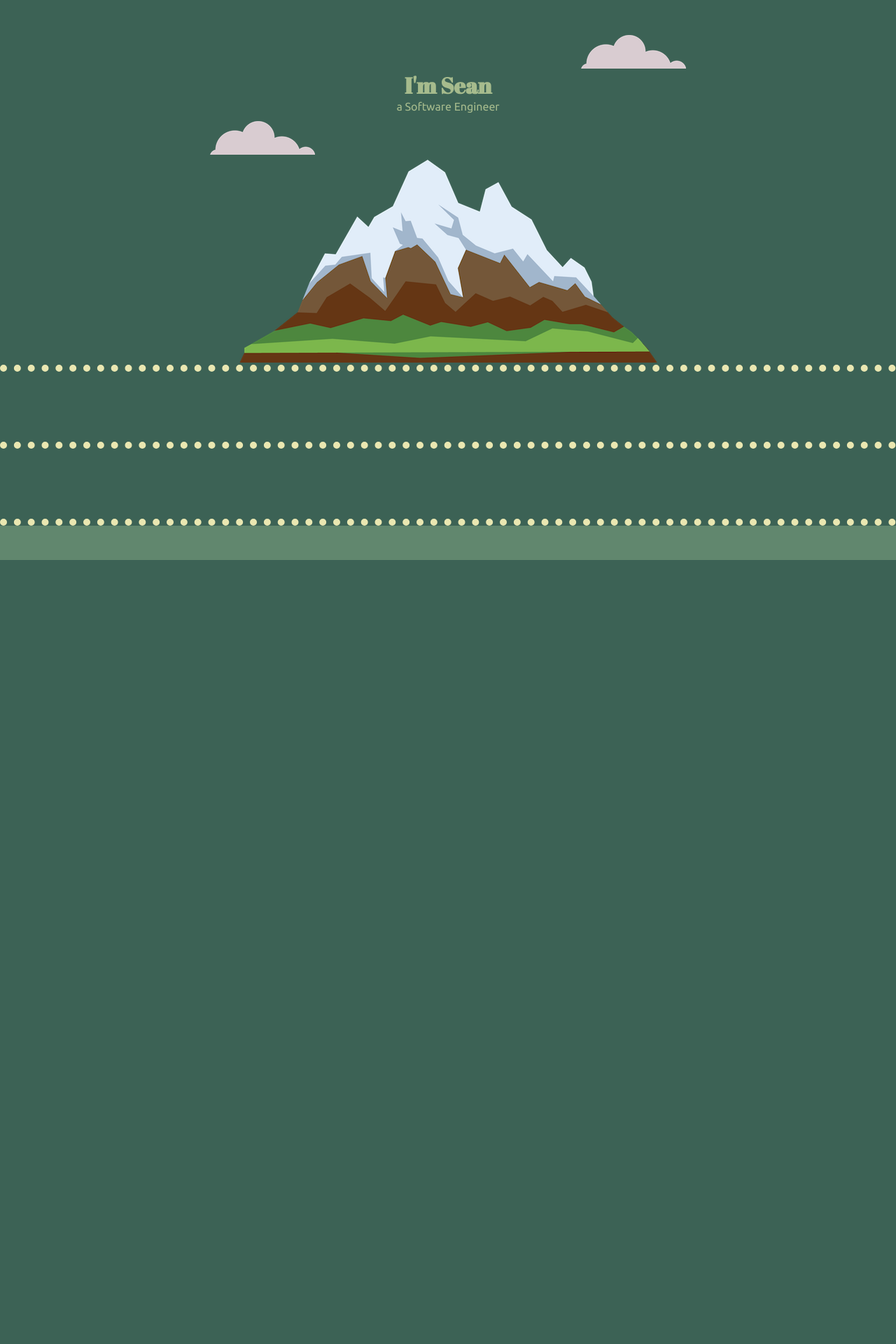
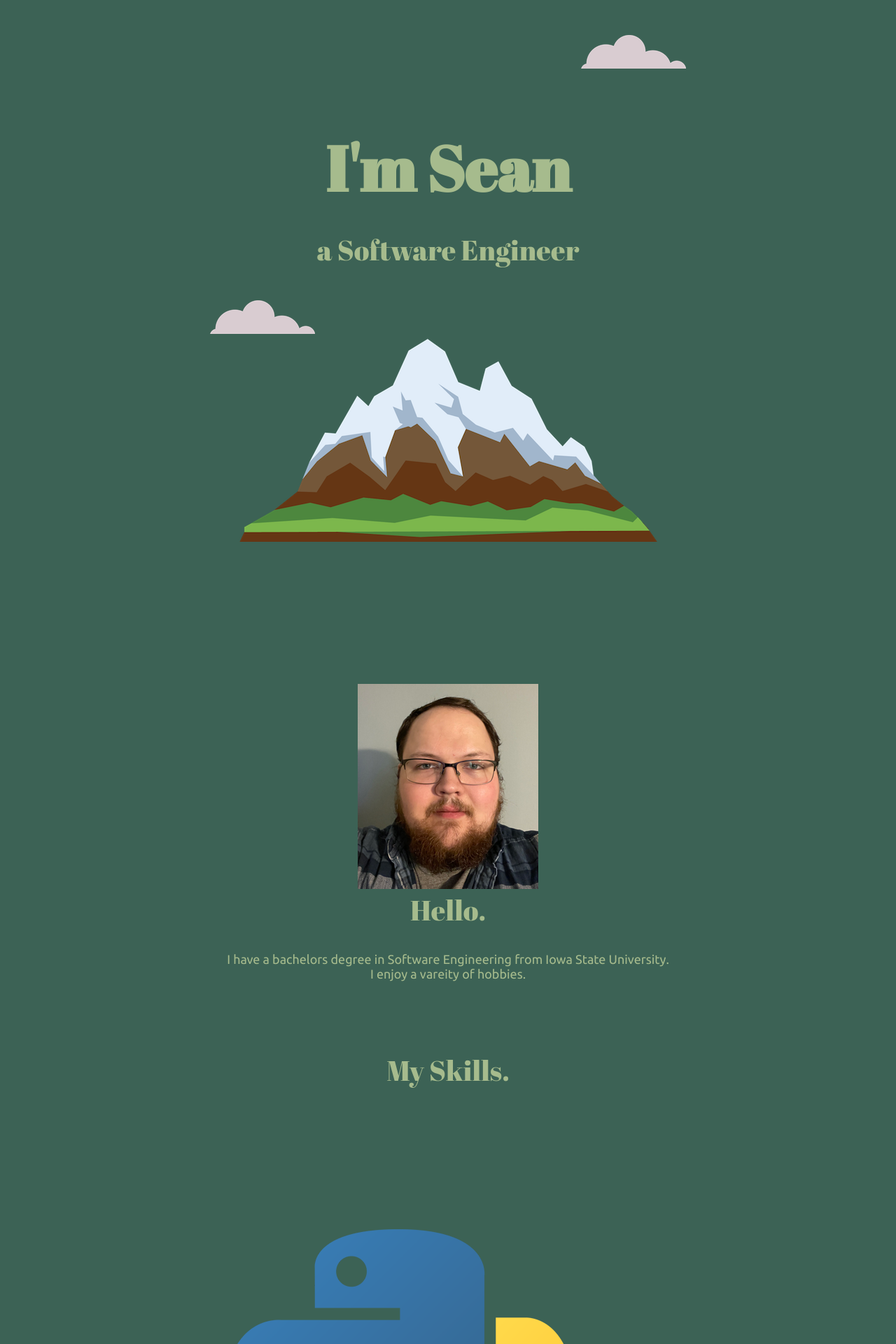
Before and after one commit to smcclannahan/Portfolio, a PHP site: page / in a window 1280 px wide. Shown: the top 1920 px of the page at 70% size. Before the commit the page ends 800 px from the top, so only its background shows below. Run offline with PHP 8.4, Linux system fonts and the light colour scheme.

Commit message:
Further updates to new website

```diff
--- a/CSS - My Site/css/styles.css
+++ b/CSS - My Site/css/styles.css
@@ -1,4 +1,4 @@
-/**************TAG SELECTORS*********#A6BB8D*****/
+/**************TAG SELECTORS**************/
 body{
     margin: 0px;
     text-align: center;
@@ -9,40 +9,47 @@ div{
     position: relative;
     /*General Styling*/
     background-color: #3C6255;
-    /*Border Styling*/
+    /*Border Styling
     border-bottom: #EAE7B1;
     border-style: none;
     border-bottom-style: dotted;
-    border-width: 10px;
+    border-width: 10px;*/
     /*Padding Styling*/
     padding-top: 100px;
     /*Margin Styling*/
 }
-h1,h2,h3{
+h1{
+    margin:50px auto 0 auto;
+    font-family: 'Abril Fatface', cursive;
+    color:#A6BB8D;
+    font-size:5.625rem;
+    line-height:2;
+}
+
+h2{
+    font-size:2.5rem;
+    font-weight:normal;
+}
+h2,h3{
+    margin-top:0px;
     color:#A6BB8D;
     font-family: 'Abril Fatface', cursive;
-    margin: 0 auto;
 }
 p{
     color:#A6BB8D;
     margin: 0 auto;
+    font-size:large;
 }
-
+a{margin-bottom:100px;}
+a:link{color:#EAE7B1;}
+a:visited{color:#A6BB8D;}
 /**************CLASS SELECTORS**************/
-/*.middle_container{
-    background-color: red;
-    border-style: none;
-    width: 100px;
-    height: 100px;
-
+.skill-row{
+    width:50%;
+    margin:100px auto 100px auto;
+    text-align: left;
+    line-height: 2;
 }
-.bottom_container{
-    background-color: blue;
-    border-style: none;
-    height: 100px;
-    width: 100px;
-}*/
-
 .bottom-cloud{
     position: absolute;
     left:300px;
--- a/CSS - My Site/index.html
+++ b/CSS - My Site/index.html
@@ -13,16 +13,46 @@
     <div class="top_container">
         <img class="top-cloud" src="images/cloud.png" alt="cloud-img">
         <h1>I'm Sean</h1>
-        <p>a Software Engineer</p>
+        <h2>a Software Engineer</h2>
         <img class="bottom-cloud" src="images/cloud.png" alt="cloud-img">
         <img src="images/mountain.png" alt="mountain-img">
     </div>
-    <div class = "middle_container">
+    <div class="middle-container">
+        <div class="profile">
+          <img src="images/sean.JPG" alt="sean">
+          <h2>Hello.</h2>
+          <p>I have a bachelors degree in Software Engineering from Iowa State University.</p>
+          <p>I enjoy a vareity of hobbies.</p>
+        </div>
 
-    </div>
-    <div class = "bottom_container">
+        <div class="skills">
+          <h2>My Skills.</h2>
+          <div class="skill-row">
+            <img class="skill-image" src="images/Python-logo-notext.png" alt="python">
+            <h3 class="skill-desc">Python</h3>
+            <p class="skill-desc">I understand and can learn new libraries for Python 3. While I didn't learn the language during my time at Iowa State, I had some exposure to it in high school, and took a course after graduating to better my knowledge of the language due to its prominence.</p>
+          </div>
+          <div class="skill-row">
+            <img class="skill-image" src="images/java-logo-png-transparent-1953908782.png" alt="java">
+            <h3 class="skill-desc">Java</h3>
+            <p class="skill-desc">I spent a lot of my time at Iowa State coding in Java. Several homeworks and smaller projects used Java. I am fairly comfortable with it as a result.</p>
+          </div>
+        </div>
 
-    </div>
+        <div class="contact-me">
+          <h2>Get In Touch</h2>
+          <h3>For inquires email me at smcclannahan11@gmail.com</h3>
+          <a class="btn" href="mailto:smcclannahan11@gmail.com">CONTACT ME</a>
+        </div>
+      </div>
+
+
+      <div class="bottom-container">
+        <a class="footer-link" href="https://www.linkedin.com/in/sean-mcclannahan-695a5522b/">LinkedIn</a>
+        <a class="footer-link" href="https://github.com/smcclannahan/Portfolio">Github</a>
+        <p>© Sean McClannahan.</p>
+      </div>
+
 
 </body>
 </html>
```
Also changed, not shown: challenge.html (deleted, +0 -16 lines), chstyles.css (deleted, +0 -30 lines), CSS - My Site/images/Python-logo-notext.png (added), CSS - My Site/images/java-logo-png-transparent-1953908782.png (added), CSS - My Site/images/sean.JPG (added).
